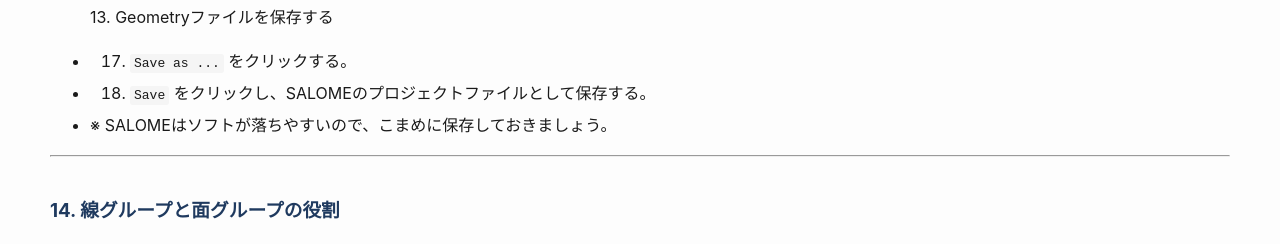
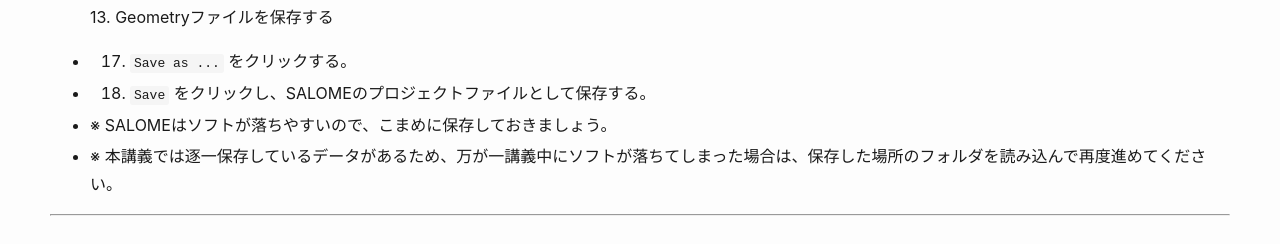
Before and after one commit to kamakiri1225/summerSchool2026, a plain HTML site: page docs/Track3/001_box.html in a window 1280 px wide. Shown: the part 9017-9261 px from the top of the page. Drawn offline with Linux system fonts and the light colour scheme; grey boxes are pictures that could not be loaded.

Commit message:
Note that saved data can be reloaded if SALOME crashes mid-lecture

```diff
--- a/docs/Track3/001_box.html
+++ b/docs/Track3/001_box.html
@@ -338,6 +338,8 @@ Geometryファイルを保存する</figcaption>
 </ol></li>
 <li>※
 SALOMEはソフトが落ちやすいので、こまめに保存しておきましょう。</li>
+<li>※
+本講義では逐一保存しているデータがあるため、万が一講義中にソフトが落ちてしまった場合は、保存した場所のフォルダを読み込んで再度進めてください。</li>
 </ul>
 <hr />
 <h3 id="線グループと面グループの役割">14.
```
Also changed, not shown: docs/Track3/slides.html (+2 -0 lines), 2 other files.
